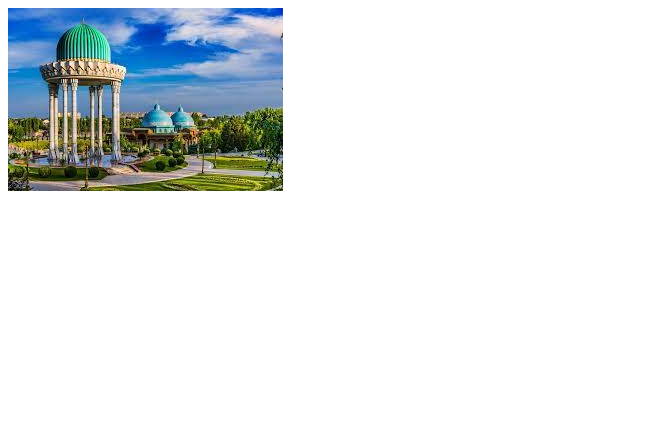
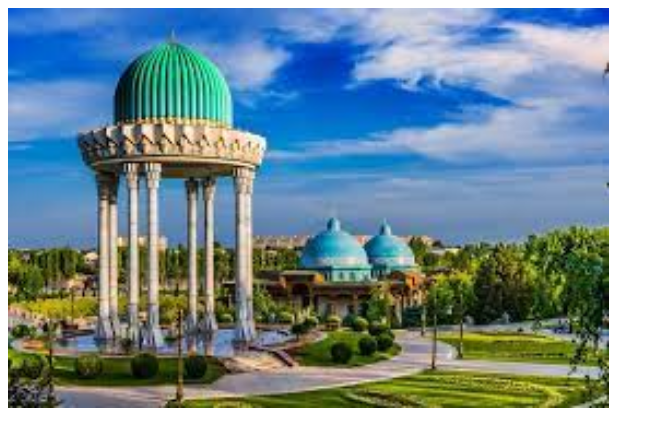
Before and after one commit to yakudza007/image, a plain HTML site: page index.html in a window 1280 px wide. Shown: the whole page, without its empty margins (0-664 px from the left). Drawn offline with Linux system fonts and the light colour scheme.

Commit message:
Update index.html

```diff
--- a/index.html
+++ b/index.html
@@ -1,6 +1,6 @@
 <!DOCTYPE html>
 <html>
 <body>
-<img src="UZB.jpg">
+<img src="UZB.jpg";weight="800" height="400">
 </body>
 </html>
```
